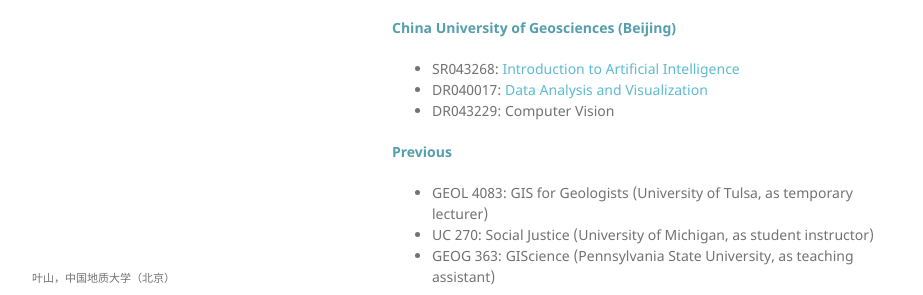
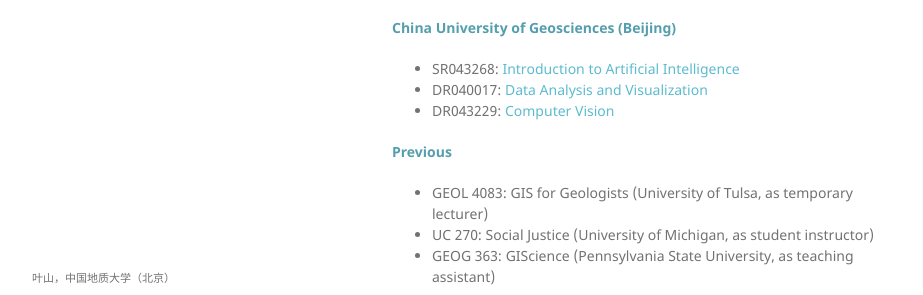
Before and after one commit to yeshan-geo/yeshan-geo.github.io, a Jekyll site: the page built from index.md, in a window 1280 px wide and 1153 px high. Shown: the part 796-1091 px from the top of the window, without its empty margins (178-1101 px from the left). Built offline with Jekyll 4.4.1, drawn with Linux system fonts in a browser that asks for light colours; our own code applies the rules of GitHub Pages for plain Markdown files; part of the change alters nothing that is shown.

```diff
--- a/index.md
+++ b/index.md
@@ -21,7 +21,7 @@ Geoscientific Big Data, Geoscience Software Development, Paleoclimate, Paleogeog
 #### China University of Geosciences (Beijing)
 - SR043268: [Introduction to Artificial Intelligence](https://yeshan-geo.github.io/pages/intro_ai)
 - DR040017: [Data Analysis and Visualization](https://yeshan-geo.github.io/pages/datavis)
-- DR043229: Computer Vision
+- DR043229: [Computer Vision](https://yeshan-geo.github.io/pages/computer_vision)
 
 #### Previous
 - GEOL 4083: GIS for Geologists (University of Tulsa, as temporary lecturer)
```
